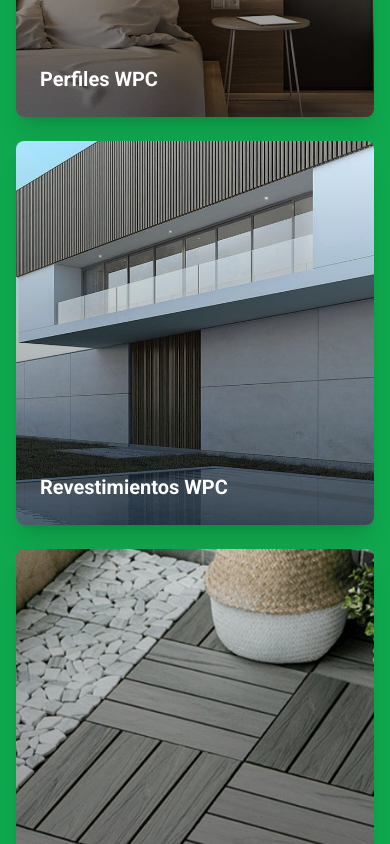
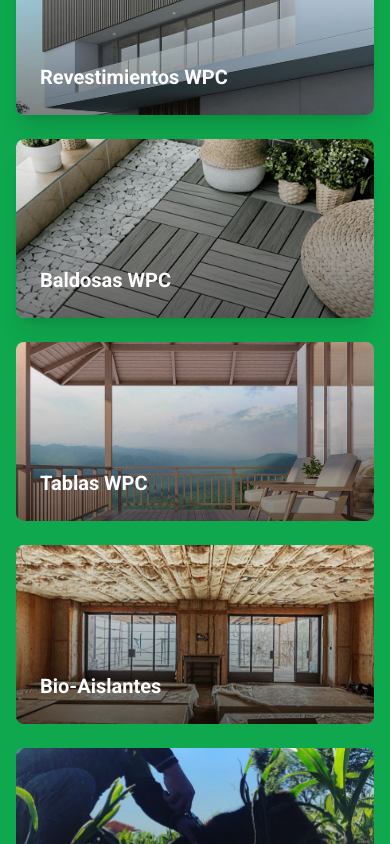
Before and after one commit to ccova-tech/greencube, a Next.js app: page / in a window 390 px wide. Shown: the part 2620-3464 px from the top of the page. Built offline with nearby package versions, Linux system fonts and the light colour scheme.

Commit message:
style: cards ecoproducts aspect-ratio

```diff
--- a/src/app/(site-components)/EcoProducts.jsx
+++ b/src/app/(site-components)/EcoProducts.jsx
@@ -84,22 +84,22 @@ export default function EcoProducts() {
             {collections.map((collection) => (
               <div
                 key={collection.name}
-                className="group relative h-96 rounded-lg shadow-xl sm:aspect-h-5 sm:aspect-w-4 sm:h-auto"
+                className="group relative lg:h-96 rounded-lg shadow-xl sm:aspect-h-5 sm:aspect-w-4 sm:h-auto aspect-h-1 aspect-w-2 overflow-hidden"
               >
                 <div>
-                  <div aria-hidden="true" className="absolute inset-0 overflow-hidden rounded-lg">
-                    <div className="absolute inset-0 overflow-hidden transition-all group">
+                  <div aria-hidden="true" className="lg:absolute inset-0 overflow-hidden rounded-lg">
+                    <div className="lg:absolute inset-0 overflow-hidden transition-all group">
                       <Image
                         src={collection.imageSrc}
                         alt={collection.imageAlt}
-                        className="h-full w-full object-cover object-center group-hover:invisible"
+                        className="h-full w-full object-cover object-center group-hover:invisible max-sm:aspect-h-1 max-sm:aspect-w-2 max-sm:overflow-hidden"
                         width={500}
                         height={500}
                       />
                       <Image
                         src={collection.imageSrc2}
                         alt={collection.imageAlt}
-                        className="top-0 h-full w-full object-cover object-center absolute invisible group-hover:visible"
+                        className="top-0 h-full w-full object-cover object-center absolute invisible group-hover:visible max-sm:aspect-h-1 max-sm:aspect-w-2 max-sm:overflow-hidden"
                         width={500}
                         height={500}
                       />
@@ -127,7 +127,7 @@ export default function EcoProducts() {
       </div>
 
       <div className="bg-primary">
-        <div className="mx-auto max-w-7xl px-4 py-16 sm:px-6 sm:py-24 lg:px-8">
+        <div className="mx-auto max-w-7xl px-4 lg:py-16 sm:px-6 sm:py-24 lg:px-8">
           {/* <div className="sm:flex sm:items-baseline sm:justify-between">
             <h2 className="text-2xl font-bold tracking-tight text-gray-900">Shop by Category</h2>
             <a href="#" className="hidden text-sm font-semibold text-indigo-600 hover:text-indigo-500 sm:block">
```
